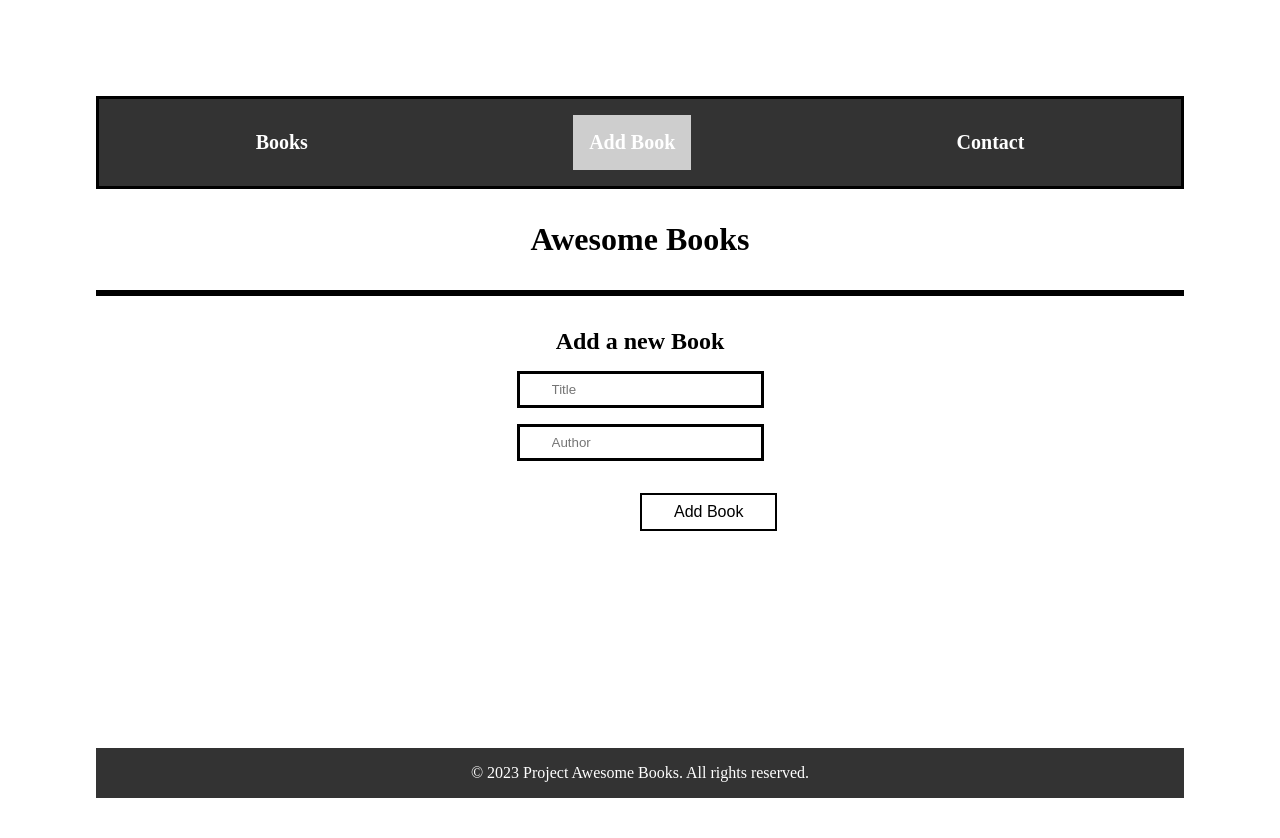
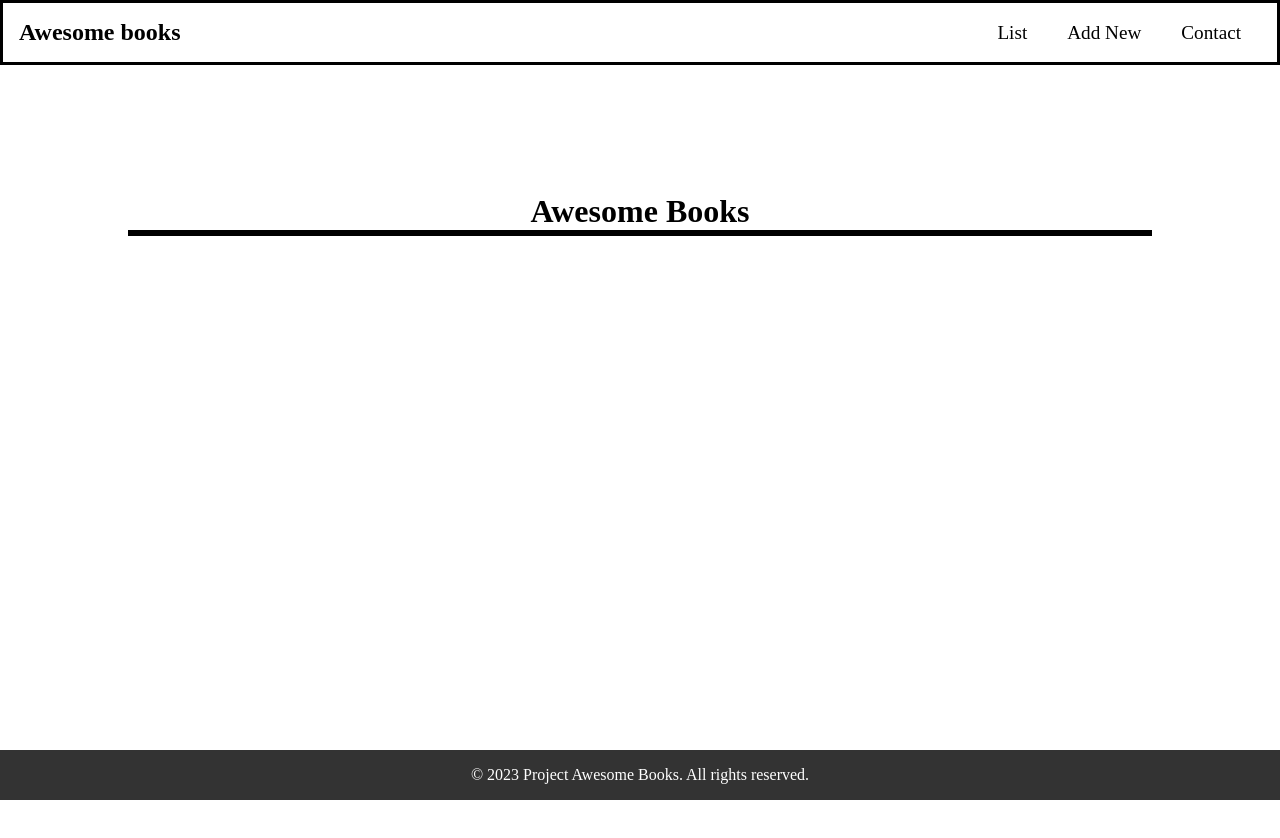
Before and after one commit to EddxSotz/Awesome_Books, a website: page index.html in a window 1280 px wide. After the commit the page ends 800 px from the top, so only its background shows below. Drawn offline with Linux system fonts and the light colour scheme.

Commit message:
style changes,

```diff
--- a/index.css
+++ b/index.css
@@ -5,18 +5,24 @@
 }
 
 body {
-  padding: 6rem;
   display: grid;
-  grid-auto-columns: 1fr auto;
+  grid-auto-rows: auto 1fr auto;
   text-align: center;
+  min-height: 100vh;
 }
 
-ul {
-  margin-bottom: 2rem;
-  border: 3px solid black;
+.container {
+  width: 80%;
+  margin-inline: auto;
+  padding-top: 10%;
 }
 
-ul li {
+#bookList {
+  border: 3px solid black;
+  width: 100%;
+}
+
+#bookList li {
   list-style-type: none;
   padding: 1rem;
   display: flex;
@@ -26,12 +32,8 @@ ul li {
   font-size: 1.25rem;
 }
 
-ul li:nth-child(even) {
+#bookList li:nth-child(even) {
   background-color: #cecece;
-}
-
-h1 {
-  margin-bottom: 2rem;
 }
 
 hr {
@@ -52,19 +54,17 @@ form {
 
 button {
   background-color: white;
-  border: solid 2px black;
+  border: solid 3px black;
   padding: 0.5rem 2rem;
   font-size: 1rem;
+  margin-bottom: 1rem;
 }
 
 input {
   border: 3px solid black;
   padding: 0.5rem 2rem;
   margin-bottom: 1rem;
-}
-
-#btn {
-  position: absolute;
+  width: 50%;
 }
 
 button:hover {
@@ -73,36 +73,33 @@ button:hover {
   box-shadow: 0 0.5em 0.5em -0.4em #757575;
 }
 
-/* Javier's CSS */
-
-nav ul {
-  list-style-type: none;
-  display: flex;
-  justify-content: space-around;
-  padding: 1rem;
-  background-color: #333;
+.hidden {
+  display: none;
 }
 
-nav ul li a {
-  color: #fff;
-  text-decoration: none;
-  font-weight: bold;
+/* Javier's CSS */
+nav {
+  display: flex;
+  flex-direction: row;
+  justify-content: space-between;
+  align-items: center;
+  padding: 1rem;
+  border: 3px solid black;
 }
 
-nav ul li a:hover {
-  color: #ccc;
+.nav-menu {
+  display: flex;
+  flex-direction: row;
 }
 
-footer {
-  background-color: #333;
-  color: #fff;
-  padding: 1rem;
-  text-align: center;
+.nav-item {
+  display: flex;
+  padding: 0 20px;
+  font-size: 1.2rem;
 }
 
-#form {
-  position: relative;
-  min-height: 400px;
+.nav-item:hover {
+  cursor: pointer;
 }
 
 footer {
--- a/index.html
+++ b/index.html
@@ -7,28 +7,46 @@
   <title>Awesome Books</title>
 </head>
 <body>
-
+  <header>
     <nav>
-    <ul>
-      <li><a href="#" id="books-link">Books</a></li>
-      <li><a href="#" id="add-book-link">Add Book</a></li>
-      <li><a href="#" id="contact-link">Contact</a></li>
+      <h1>Awesome books</h1>
+        <ul class="nav-menu">
+          <li class="nav-item" id="nav-list">List</li>
+          <li class="nav-item" id="nav-add">Add New</li>
+          <li class="nav-item" id="nav-contact">Contact</li>
         </ul>
     </nav>
+  </header>
 
+  <main class="container">
+    <div id="books" class="">
       <h1>Awesome Books</h1>
       <ul id="bookList"></ul>
+    </div>
 
+    <div id="addBook" class="hidden">
+      <h2 class="title">Add a new Book</h2>
       <form id="form" class="form">
-    <h2 for="text" class="title">Add a new Book</h2>
         <div class="inputs">
           <input type="text" id="titleInput" class="titleInput" placeholder="Title">
           <br>
           <input type="text" id="authorInput" class="authorInput" placeholder="Author">
         </div>
         <button id="btn" class="btn" type="submit">Add Book</button>
+      </form>
       <span id="error_message"></span>
-  </form>
+    </div>
+
+    <div id="contact" class="hidden">
+      <h2>Contact Information</h2>
+      <p>Do you have any questions or just want to say "Hello?"<br>
+      You can reach out to us!<br>
+      Our E-mail: <a href="mailto:email@email.com">email@email.com</a><br>
+      Our Phone: <a href="tel:500-000-00">500-000-00</a><br>
+      Our Address: Streetname 22, 84503 City, Country</p>
+    </div>
+
+  </main>
 
   <footer>
     <p>© 2023 Project Awesome Books. All rights reserved.</p>
--- a/index.js
+++ b/index.js
@@ -1,6 +1,16 @@
 const form = document.getElementById('form'); // Store html form element to variable
 const allBooks = document.getElementById('bookList'); // store html ul element to var
 const errorMessage = document.getElementById('error_message');
+
+// section containers
+const displayBooksContainer = document.getElementById('books');
+const addBookContainer = document.getElementById('addBook');
+const contactContainer = document.getElementById('contact');
+
+// Nav menu clickable elements
+const bookListNavLink = document.getElementById('nav-list');
+const bookAddNavLink = document.getElementById('nav-add');
+const contactNavLink = document.getElementById('nav-contact');
 
 let booksList = JSON.parse(localStorage.getItem('BooksList')) || []; // get local storage of books saved and pass it to object or array if false
 
@@ -54,8 +64,30 @@ form.addEventListener('submit', (event) => {
     newBook.addBook(bookTitle.value, bookAuthor.value);
     booksList = JSON.parse(localStorage.getItem('BooksList')) || [];
     newBook.displayAllBooks();
-    errorMessage.textContent = '';
+    errorMessage.textContent = 'Book added succesfully';
   } else {
-    errorMessage.textContent = 'Please enter a value';
+    errorMessage.textContent = 'Please enter a value!';
   }
 });
+
+// Display Books-List section
+bookListNavLink.addEventListener('click', () => {
+  displayBooksContainer.classList.remove('hidden');
+  addBookContainer.classList.add('hidden');
+  contactContainer.classList.add('hidden');
+});
+
+// Display Contact section
+contactNavLink.addEventListener('click', () => {
+  contactContainer.classList.remove('hidden');
+  displayBooksContainer.classList.add('hidden');
+  addBookContainer.classList.add('hidden');
+});
+
+// Display the Add-Book section
+bookAddNavLink.addEventListener('click', () => {
+  addBookContainer.classList.remove('hidden');
+  displayBooksContainer.classList.add('hidden');
+  contactContainer.classList.add('hidden');
+  errorMessage.textContent = '';
+});
```
Lines whose indentation alone changed are shown as unchanged.
